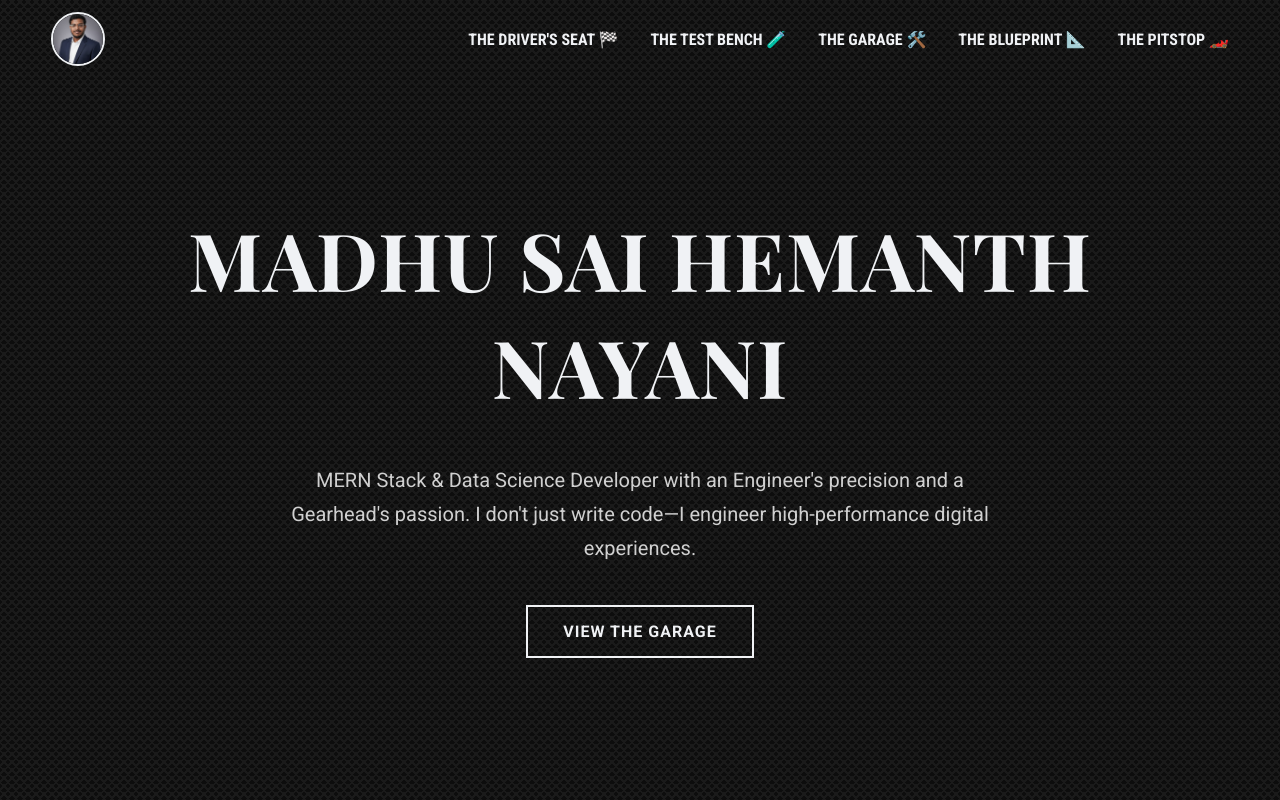
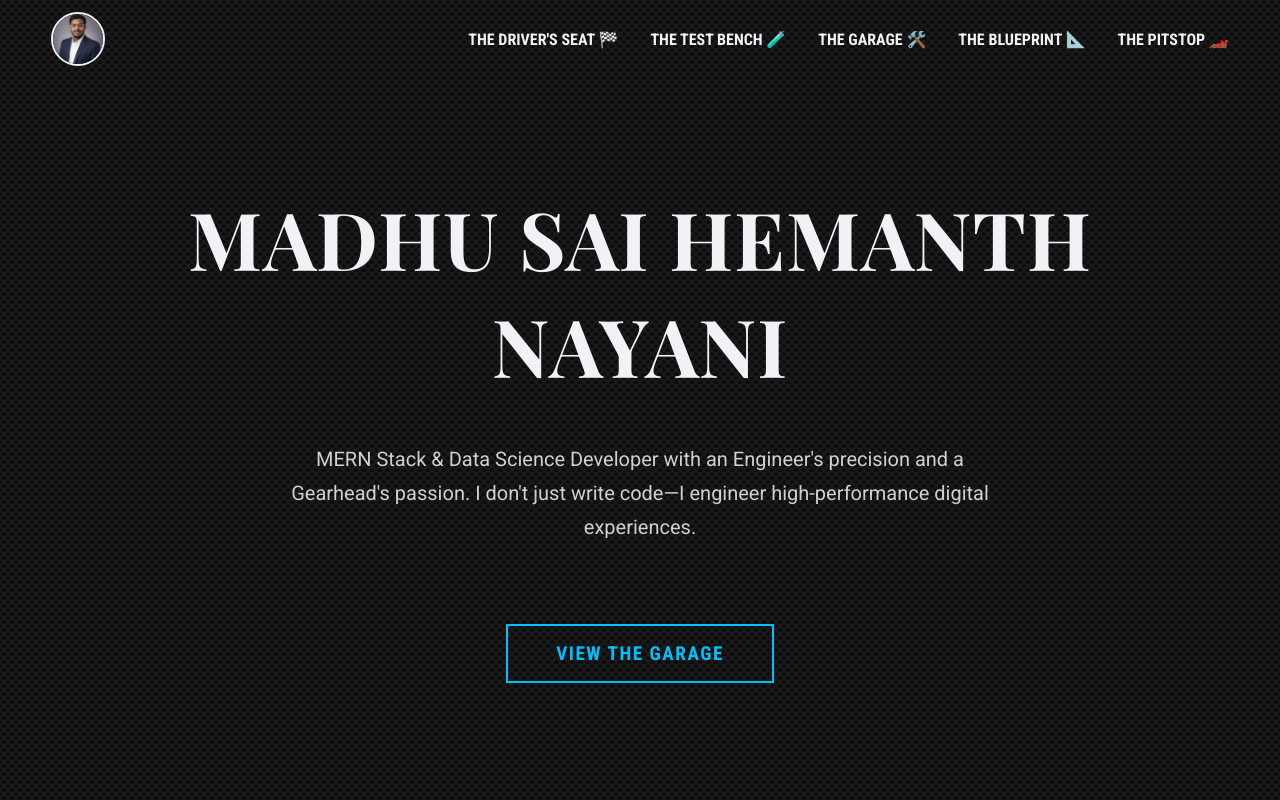
Before and after one commit to madhunayani/M-Power-Portfolio, a React (Vite) app: page / in a window 1280 px wide. Shown: the top 800 px of the page. Built offline with nearby package versions, Linux system fonts and the light colour scheme.

Commit message:
The Engine Bay of my Career

```diff
--- a/src/sections/Hero.jsx
+++ b/src/sections/Hero.jsx
@@ -47,42 +47,27 @@ const Subtitle = styled(motion.p)`
 `;
 
 
-const CTAButton = styled(motion.a)`
-  border: 2px solid var(--primary-white);
-  color: var(--primary-white);
-  padding: 15px 35px;
-  font-size: 1rem;
+const CTAButton = styled.a`
+  display: inline-block;
+  margin-top: 2.5rem;
+  padding: 1rem 3rem;
+  border: 2px solid var(--accent-blue);
+  color: var(--accent-blue);
+  background-color: transparent;
+  text-decoration: none;
+  font-family: 'Roboto Condensed', sans-serif;
+  font-size: 1.2rem;
   text-transform: uppercase;
-  text-decoration: none;
-  font-weight: 700;
-  letter-spacing: 1px;
-  position: relative;
-  overflow: hidden;
-  background: transparent;
-  cursor: pointer;
-  z-index: 1;
-  display: inline-block;  /* ✅ keeps ::before bound to the button */
-
-  &::before {
-    content: '';
-    position: absolute;
-    top: 0;
-    left: 0;  /* ✅ anchor inside the button */
-    width: 100%;
-    height: 100%;
-    background-color: var(--primary-white);
-    transform: scaleX(0);  /* ✅ starts invisible */
-    transform-origin: left;  /* ✅ grows from left edge */
-    transition: transform 0.4s ease-in-out;
-    z-index: -1;  /* ✅ stays behind text */
-  }
+  letter-spacing: 1.5px;
+  transition: all 0.3s ease-in-out;
 
   &:hover {
-    color: var(--primary-black);
-  }
+    background-color: var(--accent-blue);
+    /* --- THIS IS THE FIX --- */
+    color: #0d0d0d; /* Change text to your deep black base color */
 
-  &:hover::before {
-    transform: scaleX(1);  /* ✅ smooth fill from left to right */
+    box-shadow: var(--glow-blue); /* Optional: Add the glow effect */
+    transform: translateY(-3px);
   }
 `;
 
```
